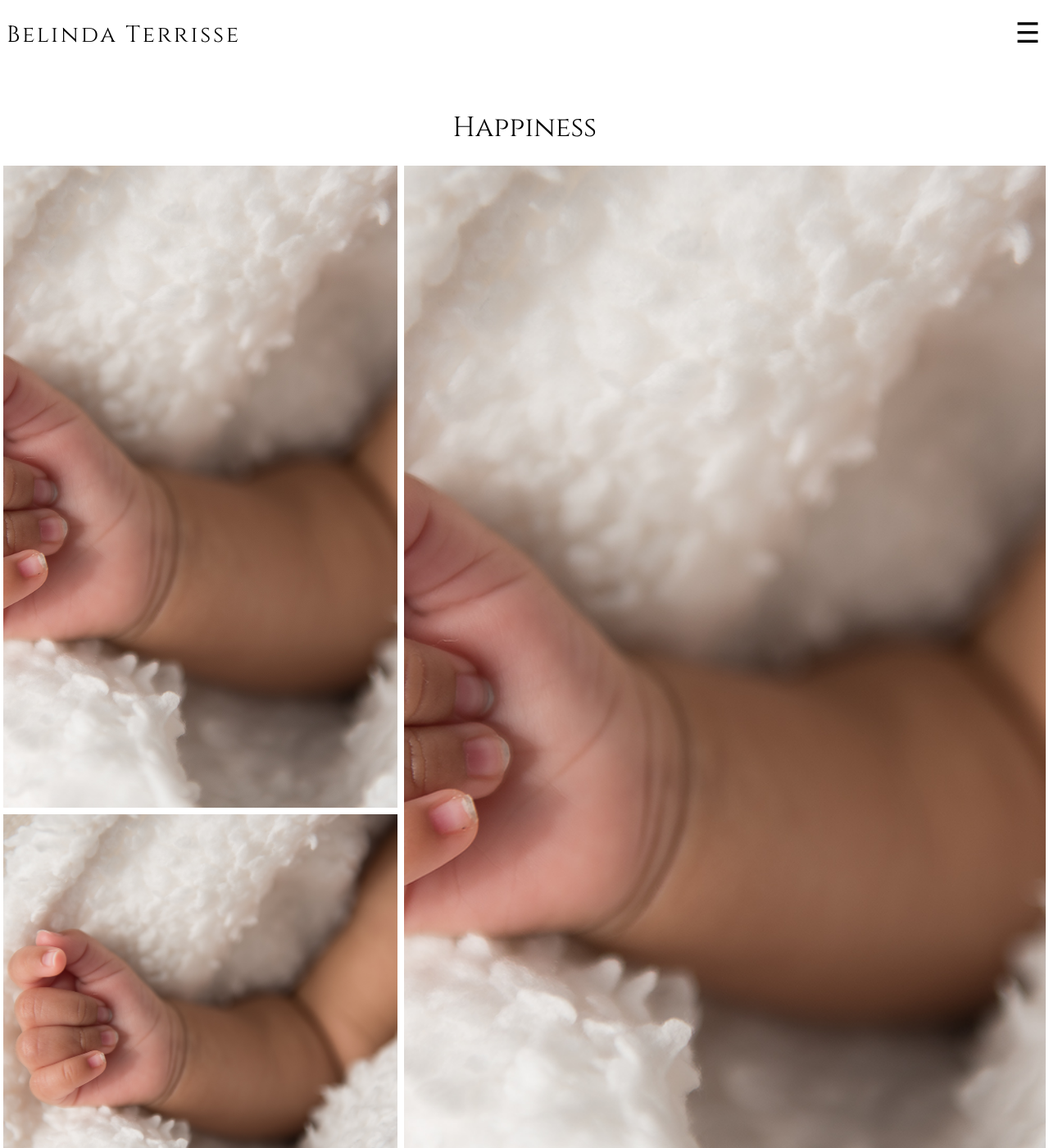
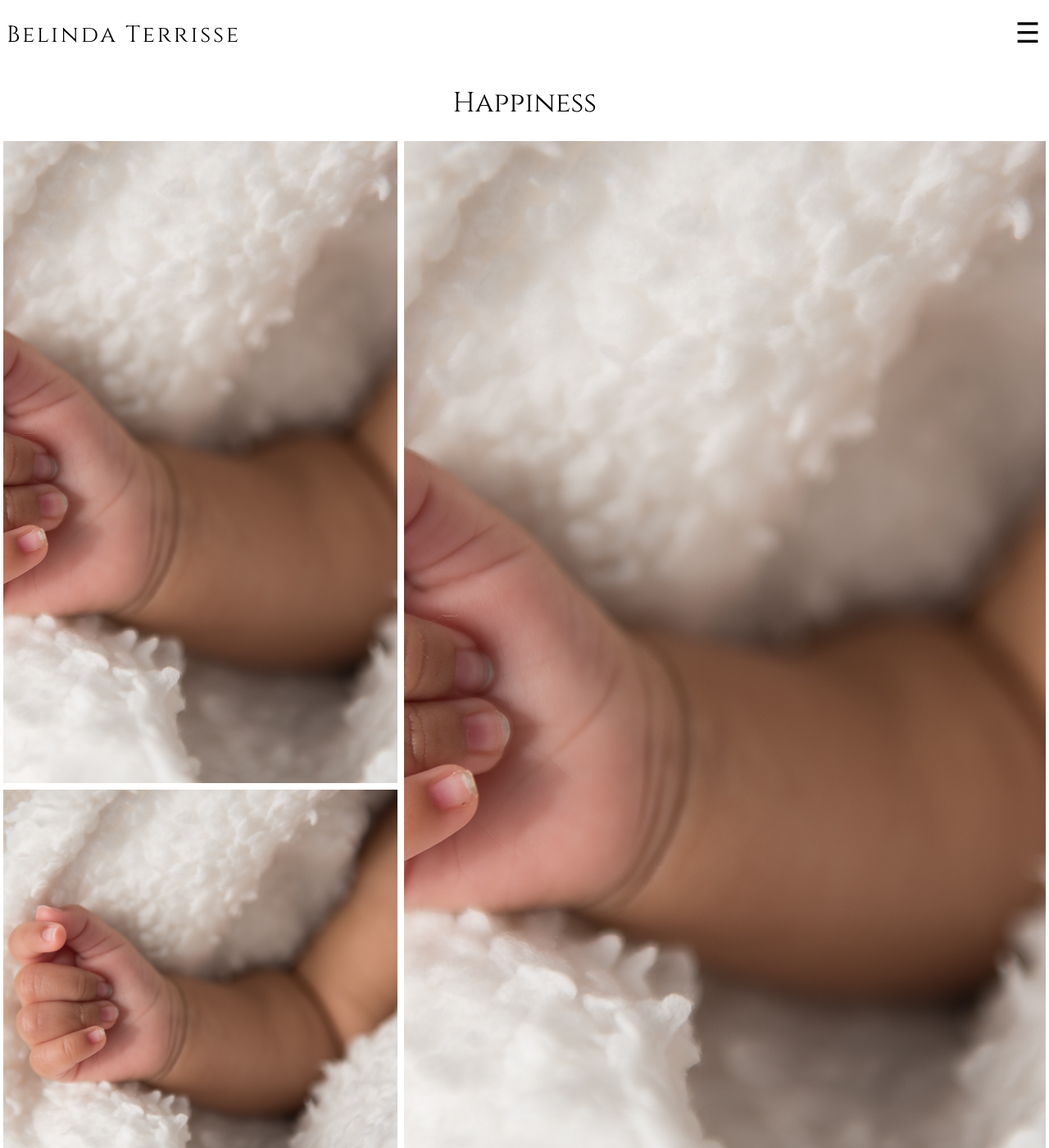
Before and after one commit to cmbybelin/cmbybelin.github.io, a Jekyll site: the page built from portfolio_test.html, in a window 1280 px wide and 1400 px high. Shown: the whole window at 82% size. Built offline with Jekyll 4.4.1, drawn with Linux system fonts in a browser that asks for light colours.

Commit message:
Clean up styling

```diff
--- a/_layouts/index.html
+++ b/_layouts/index.html
@@ -5,7 +5,7 @@
 
 {% include header.html %}
 
-<article class="page {{ page.style }}" {% if page.photo and page.with_photo %}style="background-image: url({{ page.photo }})"{% endif %}>
+<article class="{{ page.style }}" {% if page.photo and page.with_photo %}style="background-image: url({{ page.photo }})"{% endif %}>
  {{ content }}
 </article>
 
--- a/_layouts/page.html
+++ b/_layouts/page.html
@@ -5,7 +5,7 @@
 
 {% include header.html %}
 
-<article class="page">
+<article>
  <div class="photo half-wide half-wide-1" style="background-image: url({{ page.photo }})"></div><div class="half-wide half-wide-2">
   {{ content }}
  </div>
--- a/_sass/_button.scss
+++ b/_sass/_button.scss
@@ -9,13 +9,11 @@
   padding: $default-padding;
 }
 
-article.page-index, article.page-portfolio-overview {
-  a, a:visited, a:active, a:hover {
-    border: 1px solid white;
-  }
-  a:hover {
-    background-color: $cloud-grey;
-    transition: background-color .2s ease;
-    opacity: 0.8;
-  }
+a.outlined, a.outlined:visited, a.outlined:active, a.outlined:hover {
+  border: 1px solid white;
 }
+a.outlined:hover {
+  background-color: $cloud-grey;
+  transition: background-color .2s ease;
+  opacity: 0.8;
+}
--- a/_sass/_header.scss
+++ b/_sass/_header.scss
@@ -64,10 +64,3 @@
   }
 
 }
-
-
-article {
-  &.page {
-    margin-top: 4em;
-  }
-}
--- a/_sass/_page.scss
+++ b/_sass/_page.scss
@@ -1,12 +1,11 @@
 article {
-  &.page {
-    background-repeat: no-repeat;
-    background-size: cover;
-    background-position: center center;
+  margin-top: 4.5em;
+  background-repeat: no-repeat;
+  background-size: cover;
+  background-position: center center;
 
-    a {
-      color: $black;
-    }
+  a {
+    color: $black;
   }
 
   &.page-index { /* Single page -- index */
@@ -34,6 +33,7 @@
 
   &.page-portfolio-overview {
     color: $white;
+    margin-top: 6em;
     text-align: center;
     box-sizing: border-box;
     h2 {
@@ -48,9 +48,9 @@
   }
 
   &.page-portfolio-index {
+    margin-top: 6em;
     h1 {
       text-align: center;
-      padding-top: 2em;
     }
   }
 
```
Also changed, not shown: portfolio.md (+1 -1 lines).
